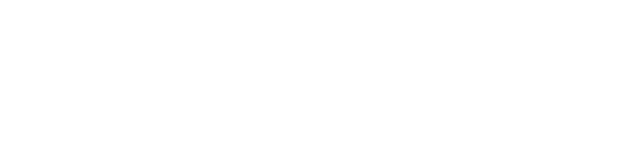
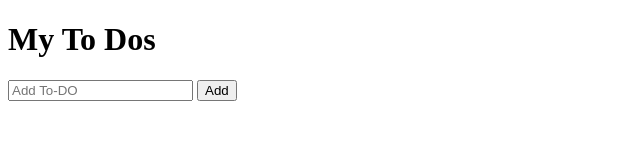
Before and after one commit to worldsalt3/toDoList, a plain HTML site: page index.html in a window 1280 px wide. Shown: the whole page, without its empty margins (0-640 px from the left). Drawn offline with Linux system fonts and the light colour scheme.

Commit message:
add style.css

```diff
--- a/index.html
+++ b/index.html
@@ -6,6 +6,14 @@
     <title>To-Do-LIst</title>
 </head>
 <body>
-
+    <div class="todo">
+        <h1>My To Dos</h1>
+        <ul id="toDoList">
+        </ul>
+        <div>
+            <input type="text"  placeholder="Add To-DO"  id="newToDo">
+            <button id="btn-add">Add</button>
+        </div>
+    </div>
 </body>
 </html>
```
